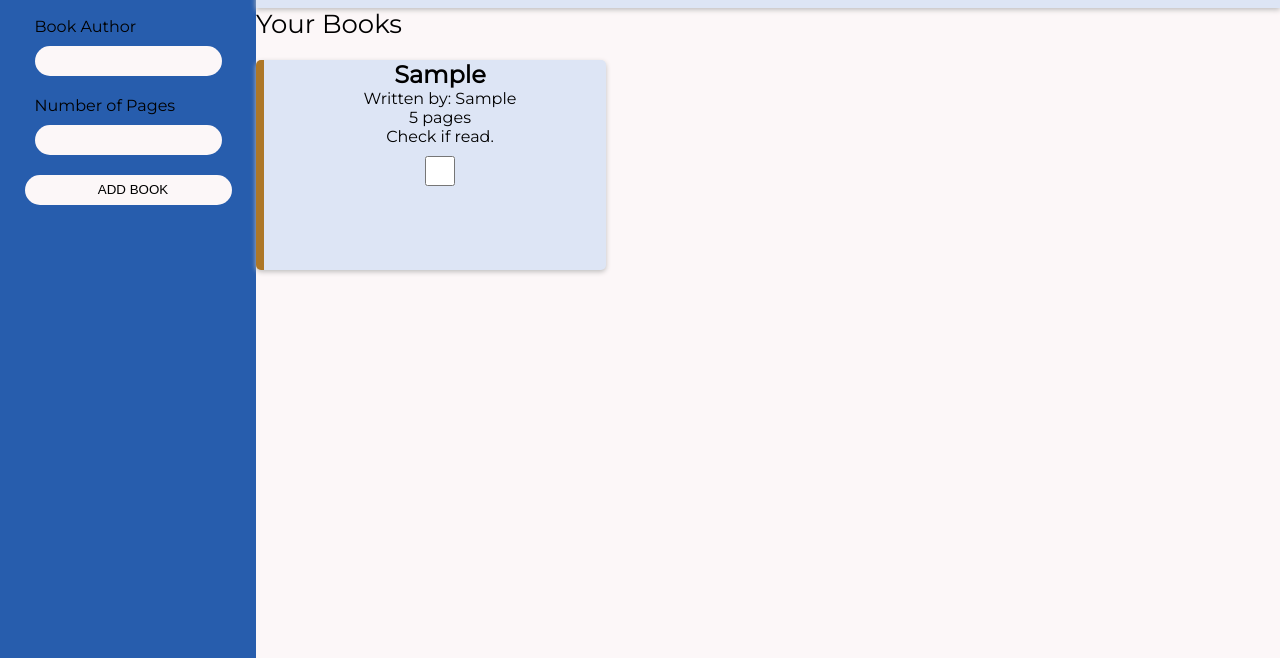
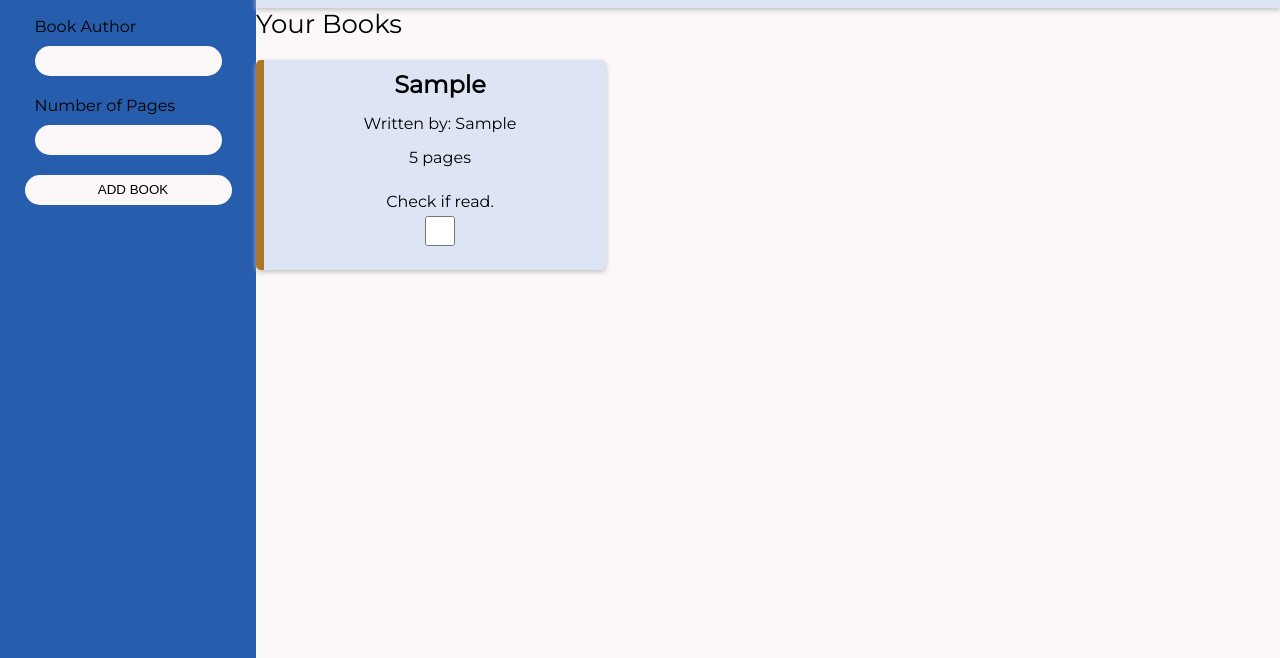
Before and after one commit to staceymw/library, a website: page index.html in a window 1280 px wide. Both pictures are taken after typing "Sample", "Sample", "5" into the empty fields and a click on the input "ADD BOOK". Shown: the part 142-800 px from the top of the page. Drawn offline with Linux system fonts and the light colour scheme.

Commit message:
Refactor and finish function to display books

```diff
--- a/index.html
+++ b/index.html
@@ -45,7 +45,7 @@
                         <input type="submit" value="ADD BOOK" id="add-book">
                     </form>
         </div>
-        <div class="main-content">
+        <div class="main-content" id="main-content">
             <p class="your-books">Your Books</p>
             <div class="books" id="books">
                 <!--book cards go here-->
--- a/main.js
+++ b/main.js
@@ -1,34 +1,32 @@
 let myLibrary = [];
 
 class Book {
-  constructor(title, author, pageCount, read) {
+  constructor(title, author, pageCount, readStatus) {
     this.title = title;
     this.author = author;
     this.pageCount = pageCount;
-    this.read = read;
+    this.readStatus = readStatus;
   }
 }
 
-function addBookToLibrary(title, author, pageCount, read) {
-  const newBook = new Book(title, author, pageCount, read);
-  console.log(newBook);
-  //myLibrary.push(newBook);
-  //displayBook();
+function addBookToLibrary(event) {
+  const title = event.target[0].value;
+  const author = event.target[1].value;
+  const pageCount = event.target[2].value;
+  const readStatus = document.getElementById("read-status").checked;
+  const newBook = new Book(title, author, pageCount, readStatus);
+  myLibrary.push(newBook);
 }
 
-document.getElementById("new-book-form").addEventListener("submit", displayBook);
-
-
 function displayBook(event) {
-  event.preventDefault();
-
   const books = document.getElementById("books");
-
   const newCard = document.createElement("div");
   newCard.classList.add("card");
+  newCard.setAttribute("id", "card");
 
   const newTitle = document.createElement("h2");
   const title = event.target[0].value;
+  newTitle.setAttribute("id", "card-heading");
   newTitle.textContent = title;
   newCard.append(newTitle);
 
@@ -46,13 +44,20 @@ function displayBook(event) {
   label.htmlFor = "read-status";
   label.textContent = "Check if read.";
   label.setAttribute("id", "read-status-label");
-  const readStatus = document.createElement("input");
-  readStatus.setAttribute("type", "checkbox");
-  readStatus.setAttribute("id", "read-status");
+
+  const newReadStatus = document.createElement("input");
+  newReadStatus.setAttribute("type", "checkbox");
+  newReadStatus.setAttribute("id", "read-status");
   newCard.append(label);
-  newCard.append(readStatus);
+  newCard.append(newReadStatus);
+  books.append(newCard);
+  //display is done
+}
 
-  books.append(newCard);
 
+document.getElementById("new-book-form").addEventListener("submit", (e) => {
+  e.preventDefault();
+  displayBook(e);
+  addBookToLibrary(e);
   document.getElementById("new-book-form").reset();
-}
+});
--- a/styles.css
+++ b/styles.css
@@ -180,11 +180,24 @@ input {
     margin-bottom: 20px;
 }
 
+#card-heading {
+    margin-top: 10px;
+}
+
+#read-status-label {
+    margin-bottom: -10px;
+    margin-top: 10px;
+}
+
+#read-status {
+    margin-top: 0;
+}
+
 .card {
     display: flex;
     flex-direction: column;
     align-items: center;
-    justify-items: center;
+    gap: 15px;
     background-color: #DDE5F5;
     border-radius: 5px;
     height: 20vh;
```
